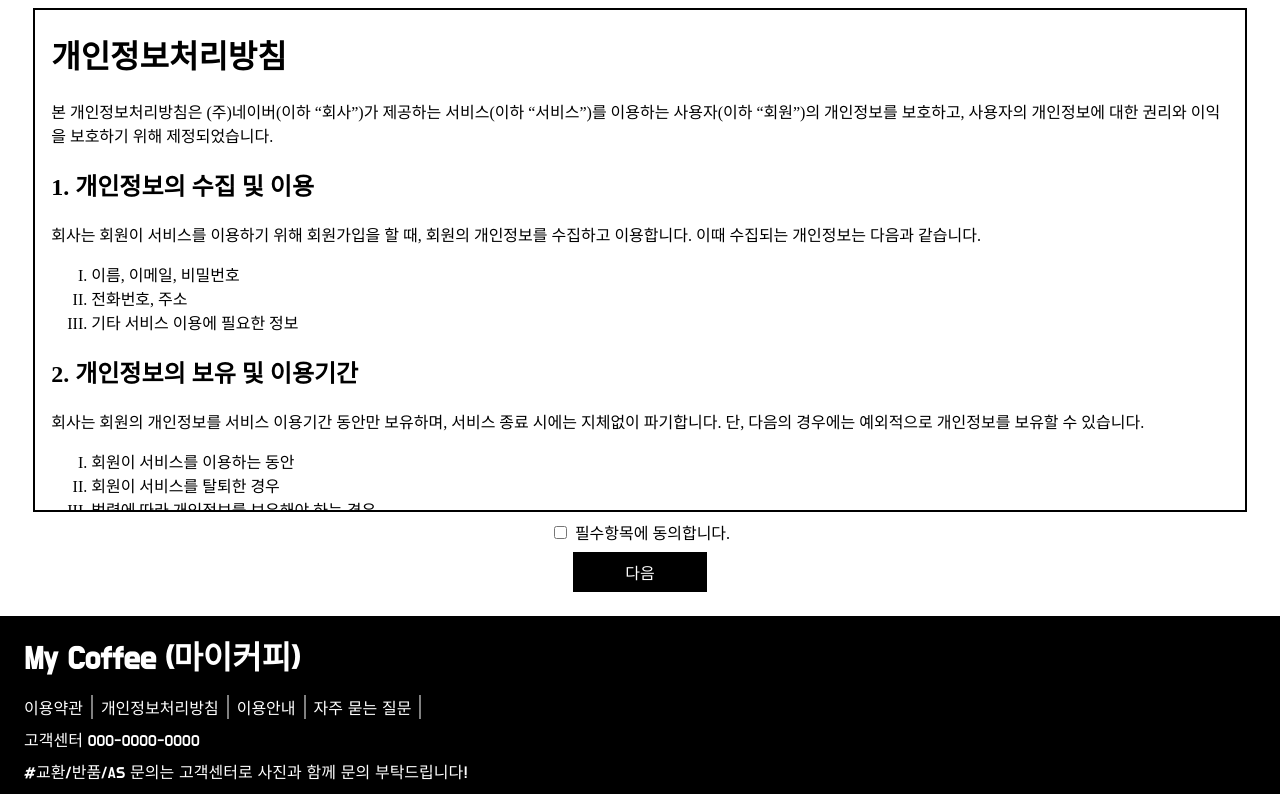
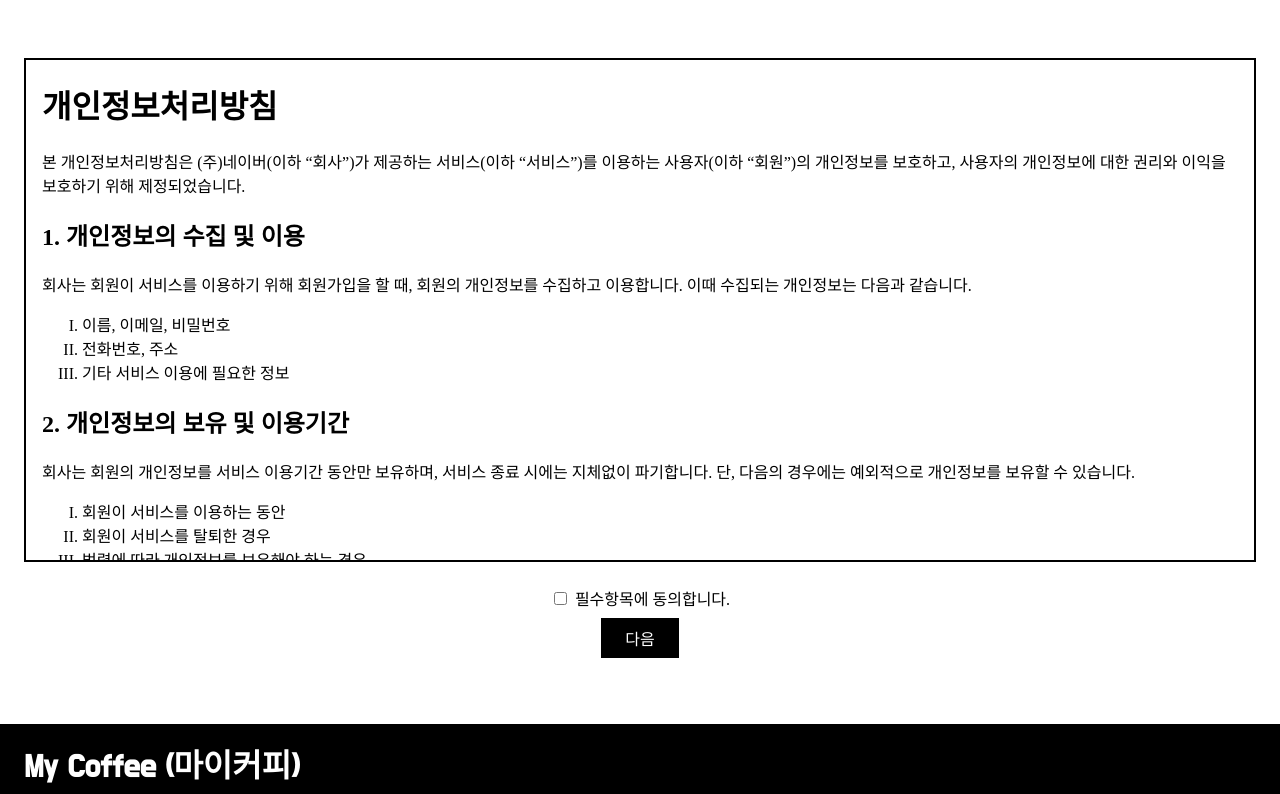
Before and after one commit to Eclipse-K/mycoffee, a React (Create React App) app: page /PrivacyPolicy in a window 1280 px wide. Shown: the top 794 px of the page. Built offline with nearby package versions, Linux system fonts and the light colour scheme; a web font is replaced by a local one.

Commit message:
Edit PrivacyPolicy

```diff
--- a/src/Components/PrivacyPolicy.css
+++ b/src/Components/PrivacyPolicy.css
@@ -4,15 +4,14 @@
   align-items: center;
   flex-direction: column;
   background-color: white;
-  padding-bottom: 24px;
-  width: 100%;
+  padding: 0 24px 24px 24px;
+  min-height: 700px;
 }
 
 .Privacy-Container {
   border: 2px solid black;
-  margin: 8px 0;
+  margin: 16px 0;
   padding: 0 16px;
-  width: 92%;
   height: 500px;
   overflow: auto;
 }
@@ -25,7 +24,7 @@
   display: flex;
   justify-content: center;
   align-items: center;
-  width: 100%;
+  padding: 8px 16px;
 }
 
 .Privacy-CheckBox input {
@@ -37,8 +36,13 @@
   cursor: pointer;
   background-color: black;
   color: white;
-  width: 8%;
-  margin-top: 8px;
-  padding: 8px 16px;
+  padding: 8px 24px;
   text-align: center;
+  font-family: "Do Hyeon", sans-serif;
 }
+
+@media all and (max-width: 432px) {
+  .PrivacyPolicy {
+    padding: 0 8px 16px 8px;
+  }
+}
```
